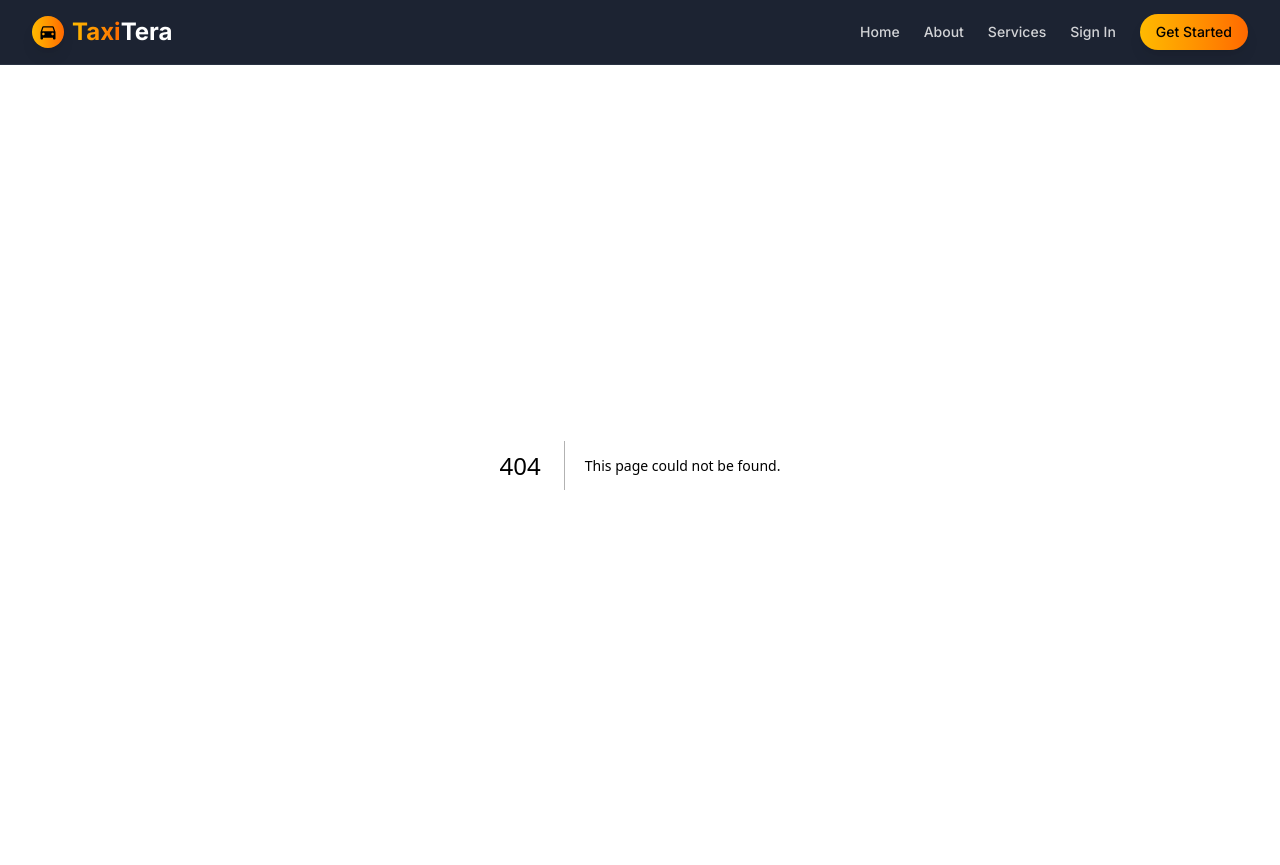
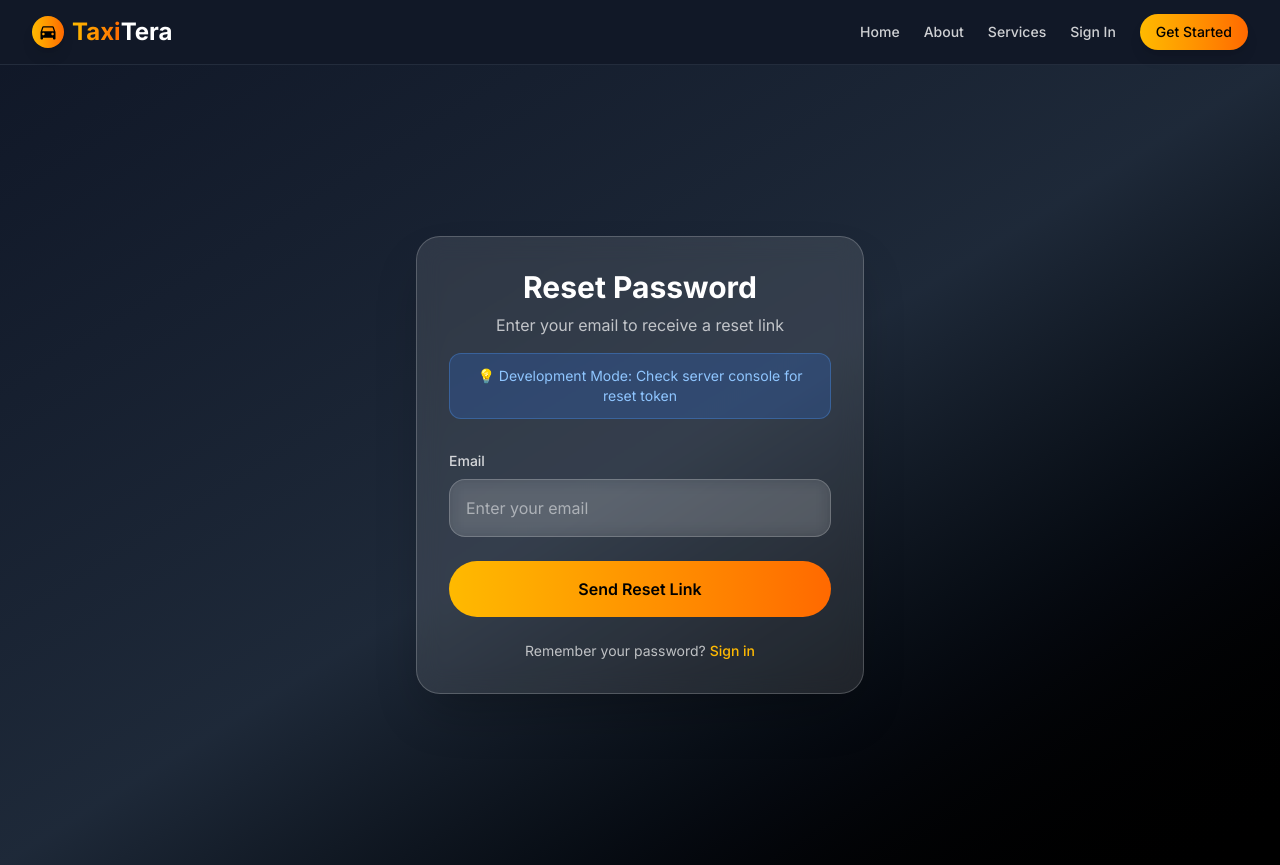
Before and after one commit to EphrataTech/TaxiTera, a Next.js app in the folder client/: page /reset-password in a window 1280 px wide. Before the commit this address had no page. Built offline with nearby package versions, Linux system fonts and the light colour scheme; no server answers.

Commit message:
add a reset password

```diff
--- /dev/null
+++ b/client/app/reset-password/[token]/page.tsx
@@ -0,0 +1,116 @@
+"use client";
+
+import { useState } from "react";
+import { api } from "@/lib/api";
+import { useRouter, useParams } from "next/navigation";
+
+export default function ResetPasswordTokenPage() {
+  const router = useRouter();
+  const params = useParams();
+  const token = params.token as string;
+
+  const [newPassword, setNewPassword] = useState("");
+  const [confirmPassword, setConfirmPassword] = useState("");
+  const [loading, setLoading] = useState(false);
+  const [success, setSuccess] = useState(false);
+  const [error, setError] = useState<string | null>(null);
+
+  async function handleSubmit(e: React.FormEvent) {
+    e.preventDefault();
+
+    if (newPassword !== confirmPassword) {
+      setError("Passwords don't match");
+      return;
+    }
+
+    if (newPassword.length < 6) {
+      setError("Password must be at least 6 characters");
+      return;
+    }
+
+    setLoading(true);
+    setError(null);
+
+    try {
+      await api.resetPassword(token, newPassword);
+      setSuccess(true);
+    } catch (err: any) {
+      setError(err.message || "Failed to reset password");
+    } finally {
+      setLoading(false);
+    }
+  }
+
+  if (success) {
+    return (
+      <div className="min-h-screen flex items-center justify-center px-4 bg-gradient-to-br from-gray-900 via-gray-800 to-black">
+        <div className="w-full max-w-md bg-white/10 backdrop-blur-md rounded-3xl p-8 border border-white/20 shadow-2xl text-center">
+          <div className="text-green-400 text-6xl mb-4">✅</div>
+          <h1 className="text-2xl font-bold text-white mb-4">Password Reset</h1>
+          <p className="text-white/70 mb-6">
+            Your password has been successfully reset!
+          </p>
+          <button
+            onClick={() => router.push('/login')}
+            className="bg-gradient-to-r from-amber-400 to-orange-500 text-black px-6 py-3 rounded-full font-semibold hover:scale-105 transition-all"
+          >
+            Sign In
+          </button>
+        </div>
+      </div>
+    );
+  }
+
+  return (
+    <div className="min-h-screen flex items-center justify-center px-4 bg-gradient-to-br from-gray-900 via-gray-800 to-black">
+      <div className="w-full max-w-md bg-white/10 backdrop-blur-md rounded-3xl p-8 border border-white/20 shadow-2xl">
+        <div className="text-center mb-8">
+          <h1 className="text-3xl font-bold text-white mb-2">Set New Password</h1>
+          <p className="text-white/70">Enter your new password below</p>
+        </div>
+
+        <form onSubmit={handleSubmit} className="space-y-6">
+          <div>
+            <label className="block text-sm font-medium text-white/80 mb-2">New Password</label>
+            <input
+              type="password"
+              value={newPassword}
+              onChange={(e) => setNewPassword(e.target.value)}
+              required
+              minLength={6}
+              className="w-full p-4 bg-white/10 border border-white/20 rounded-2xl text-white placeholder-white/50 focus:outline-none focus:ring-2 focus:ring-amber-400 focus:border-transparent backdrop-blur-sm"
+              placeholder="Enter new password"
+            />
+          </div>
+
+          <div>
+            <label className="block text-sm font-medium text-white/80 mb-2">Confirm Password</label>
+            <input
+              type="password"
+              value={confirmPassword}
+              onChange={(e) => setConfirmPassword(e.target.value)}
+              required
+              minLength={6}
+              className="w-full p-4 bg-white/10 border border-white/20 rounded-2xl text-white placeholder-white/50 focus:outline-none focus:ring-2 focus:ring-amber-400 focus:border-transparent backdrop-blur-sm"
+              placeholder="Confirm new password"
+            />
+          </div>
+
+          {error && (
+            <div className="rounded-2xl bg-red-500/20 border border-red-400/30 p-4 text-sm text-red-300">
+              {error}
+            </div>
+          )}
+
+          <button
+            type="submit"
+            disabled={loading}
+            className="w-full bg-gradient-to-r from-amber-400 to-orange-500 text-black px-8 py-4 rounded-full font-semibold hover:scale-105 transition-all disabled:opacity-60"
+          >
+            {loading ? "Resetting..." : "Reset Password"}
+          </button>
+        </form>
+      </div>
+    </div>
+  );
+}
--- /dev/null
+++ b/client/app/reset-password/page.tsx
@@ -0,0 +1,104 @@
+"use client";
+
+import { useState } from "react";
+import { api } from "@/lib/api";
+import { useRouter } from "next/navigation";
+
+export default function ResetPasswordPage() {
+  const router = useRouter();
+  const [email, setEmail] = useState("");
+  const [loading, setLoading] = useState(false);
+  const [success, setSuccess] = useState(false);
+  const [error, setError] = useState<string | null>(null);
+
+  async function handleSubmit(e: React.FormEvent) {
+    e.preventDefault();
+    setLoading(true);
+    setError(null);
+
+    try {
+      await api.forgotPassword(email);
+      setSuccess(true);
+    } catch (err: any) {
+      setError(err.message || "Failed to send reset email");
+    } finally {
+      setLoading(false);
+    }
+  }
+
+  if (success) {
+    return (
+      <div className="min-h-screen flex items-center justify-center px-4 bg-gradient-to-br from-gray-900 via-gray-800 to-black">
+        <div className="w-full max-w-md bg-white/10 backdrop-blur-md rounded-3xl p-8 border border-white/20 shadow-2xl text-center">
+          <div className="text-green-400 text-6xl mb-4">✅</div>
+          <h1 className="text-2xl font-bold text-white mb-4">Check Your Email</h1>
+          <p className="text-white/70 mb-6">
+            We've sent a password reset link to {email}
+          </p>
+          <button
+            onClick={() => router.push('/login')}
+            className="bg-gradient-to-r from-amber-400 to-orange-500 text-black px-6 py-3 rounded-full font-semibold hover:scale-105 transition-all"
+          >
+            Back to Login
+          </button>
+        </div>
+      </div>
+    );
+  }
+
+  return (
+    <div className="min-h-screen flex items-center justify-center px-4 bg-gradient-to-br from-gray-900 via-gray-800 to-black">
+      <div className="absolute inset-0 -z-10">
+        <img src="/addisababa.png" alt="Addis Ababa" className="h-full w-full object-cover opacity-20" />
+        <div className="absolute inset-0 bg-gradient-to-b from-black/80 via-black/70 to-black/90" />
+      </div>
+
+      <div className="w-full max-w-md bg-white/10 backdrop-blur-md rounded-3xl p-8 border border-white/20 shadow-2xl">
+        <div className="text-center mb-8">
+          <h1 className="text-3xl font-bold text-white mb-2">Reset Password</h1>
+          <p className="text-white/70">Enter your email to receive a reset link</p>
+          <div className="mt-4 p-3 bg-blue-500/20 border border-blue-400/30 rounded-xl">
+            <p className="text-blue-300 text-sm">
+              💡 Development Mode: Check server console for reset token
+            </p>
+          </div>
+        </div>
+
+        <form onSubmit={handleSubmit} className="space-y-6">
+          <div>
+            <label className="block text-sm font-medium text-white/80 mb-2">Email</label>
+            <input
+              type="email"
+              value={email}
+              onChange={(e) => setEmail(e.target.value)}
+              required
+              className="w-full p-4 bg-white/10 border border-white/20 rounded-2xl text-white placeholder-white/50 focus:outline-none focus:ring-2 focus:ring-amber-400 focus:border-transparent backdrop-blur-sm"
+              placeholder="Enter your email"
+            />
+          </div>
+
+          {error && (
+            <div className="rounded-2xl bg-red-500/20 border border-red-400/30 p-4 text-sm text-red-300">
+              {error}
+            </div>
+          )}
+
+          <button
+            type="submit"
+            disabled={loading}
+            className="w-full bg-gradient-to-r from-amber-400 to-orange-500 text-black px-8 py-4 rounded-full font-semibold hover:scale-105 transition-all disabled:opacity-60"
+          >
+            {loading ? "Sending..." : "Send Reset Link"}
+          </button>
+        </form>
+
+        <p className="mt-6 text-center text-sm text-white/70">
+          Remember your password?{" "}
+          <a className="text-amber-400 hover:text-amber-300 font-medium transition-colors" href="/login">
+            Sign in
+          </a>
+        </p>
+      </div>
+    </div>
+  );
+}
```
